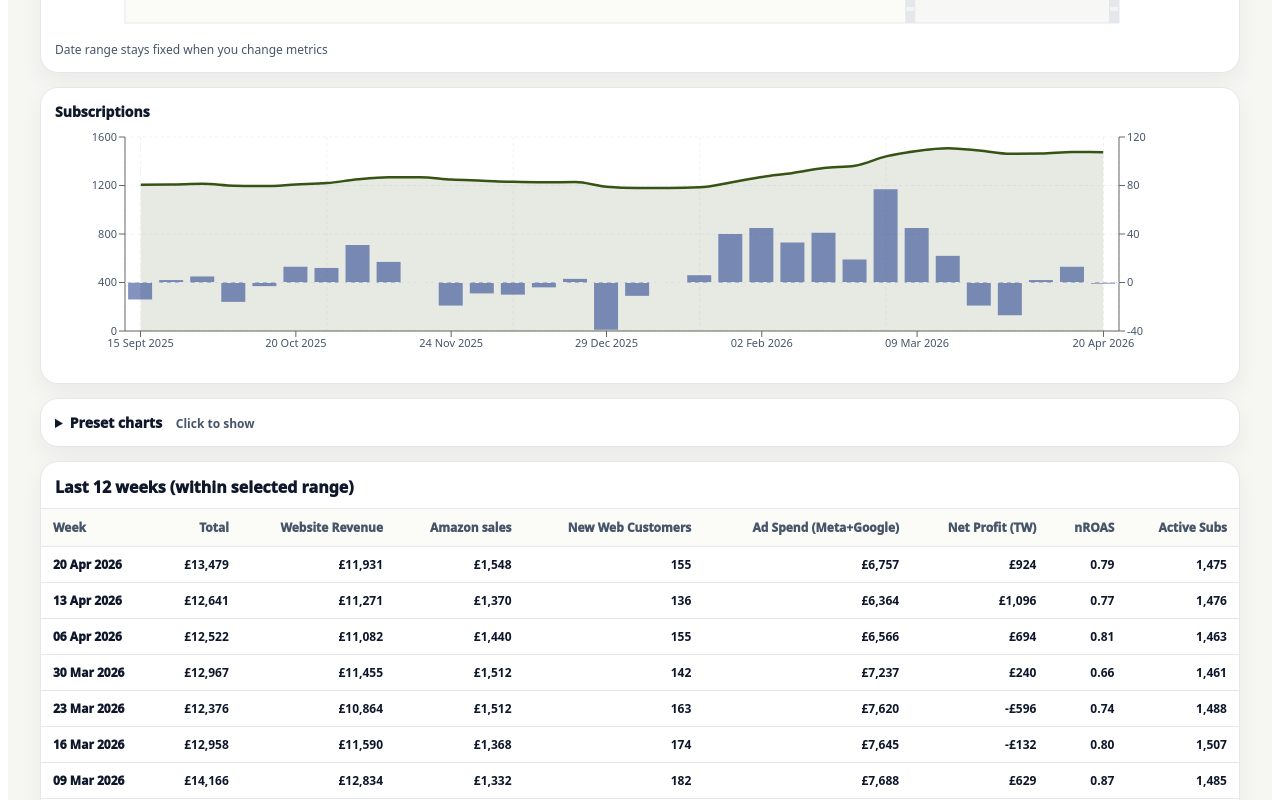
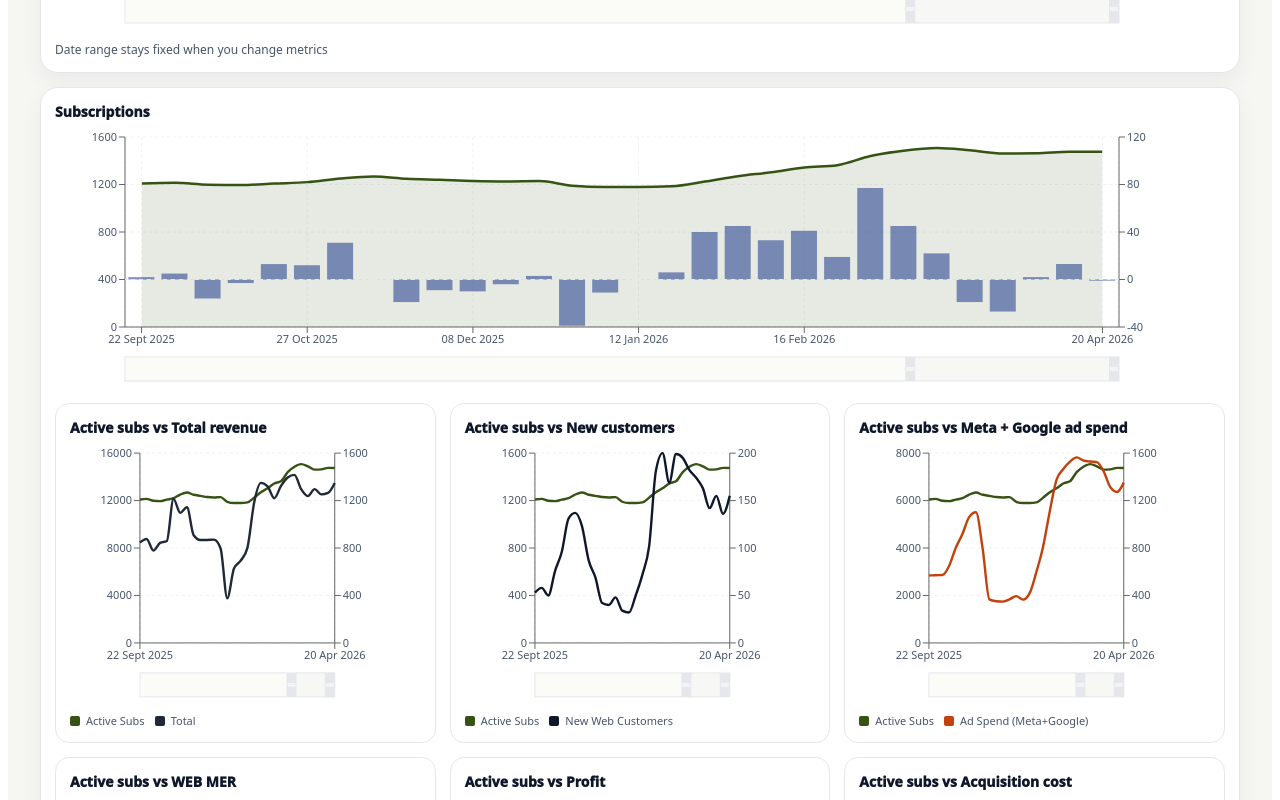
Before and after one commit to I-think-we-struck-goals-here/dashboard-app, a React (Vite) app: page / in a window 1280 px wide. Shown: the part 1120-1920 px from the top of the page. Built offline with nearby package versions, Linux system fonts and the light colour scheme.

Commit message:
feat: add linked subscription comparison charts

```diff
--- a/src/Dashboard.jsx
+++ b/src/Dashboard.jsx
@@ -524,6 +524,100 @@ const PresetMiniChart = ({ title, data, aKey, bKey, axisA, axisB }) => {
   )
 }
 
+const LinkedMetricChart = ({
+  title,
+  data,
+  aKey,
+  bKey,
+  axisA,
+  axisB,
+  brushRange,
+  onBrushChange
+}) => {
+  const colorA = metricColor(aKey)
+  const colorB = metricColor(bKey)
+  const showRightAxis = axisA === "right" || axisB === "right"
+
+  const tooltip = ({ active, payload, label }) => {
+    if (!active || !payload?.length) return null
+    return (
+      <div
+        style={{
+          background: THEME.panel,
+          border: `1px solid ${THEME.border}`,
+          borderRadius: 10,
+          padding: "10px 12px",
+          fontSize: 12,
+          color: THEME.text,
+          boxShadow: "0 10px 30px rgba(15, 23, 42, 0.08)"
+        }}
+      >
+        <div style={{ fontWeight: 800, marginBottom: 6, color: THEME.text }}>{label}</div>
+        {payload
+          .filter((p) => p.value != null)
+          .map((p) => (
+            <div key={p.dataKey} style={{ display: "flex", justifyContent: "space-between", gap: 16 }}>
+              <span style={{ color: THEME.muted }}>{p.dataKey}</span>
+              <span style={{ fontWeight: 800, color: THEME.text }}>{formatVal(p.dataKey, p.value)}</span>
+            </div>
+          ))}
+      </div>
+    )
+  }
+
+  return (
+    <div
+      style={{
+        background: THEME.panel,
+        border: `1px solid ${THEME.border}`,
+        borderRadius: 14,
+        padding: 14
+      }}
+    >
+      <div style={{ fontSize: 14, fontWeight: 950, marginBottom: 8, color: THEME.text }}>{title}</div>
+      <div style={{ width: "100%", height: 260 }}>
+        <ResponsiveContainer>
+          <ComposedChart data={data} margin={{ top: 8, right: showRightAxis ? 26 : 10, left: 10, bottom: 8 }}>
+            <CartesianGrid stroke={THEME.grid} strokeDasharray="3 3" />
+            <XAxis dataKey="_label" tick={{ fontSize: 11, fill: THEME.muted }} minTickGap={56} interval="preserveStartEnd" />
+            <YAxis yAxisId="left" tick={{ fontSize: 11, fill: THEME.muted }} />
+            {showRightAxis ? <YAxis yAxisId="right" orientation="right" tick={{ fontSize: 11, fill: THEME.muted }} /> : null}
+            <Tooltip content={tooltip} />
+            <Line yAxisId={axisA} type="monotone" dataKey={aKey} stroke={colorA} strokeWidth={2.4} dot={false} />
+            <Line yAxisId={axisB} type="monotone" dataKey={bKey} stroke={colorB} strokeWidth={2.4} dot={false} />
+            <Brush
+              dataKey="_label"
+              height={24}
+              stroke={THEME.border}
+              fill={THEME.panel2}
+              travellerWidth={10}
+              startIndex={brushRange.startIndex}
+              endIndex={brushRange.endIndex}
+              onChange={(r) => {
+                if (!r) return
+                const startIndex = r.startIndex ?? brushRange.startIndex
+                const endIndex = r.endIndex ?? brushRange.endIndex
+                onBrushChange({ startIndex, endIndex })
+              }}
+            />
+          </ComposedChart>
+        </ResponsiveContainer>
+      </div>
+
+      <div style={{ display: "flex", gap: 10, marginTop: 8, fontSize: 11, color: THEME.muted, flexWrap: "wrap" }}>
+        <span style={{ display: "inline-flex", gap: 6, alignItems: "center" }}>
+          <span style={{ width: 10, height: 10, borderRadius: 2, background: colorA, display: "inline-block" }} />
+          {aKey}
+        </span>
+        <span style={{ display: "inline-flex", gap: 6, alignItems: "center" }}>
+          <span style={{ width: 10, height: 10, borderRadius: 2, background: colorB, display: "inline-block" }} />
+          {bKey}
+        </span>
+      </div>
+    </div>
+  )
+}
+
 export default function Dashboard() {
   const [visible, setVisible] = useState(() => new Set(["Website Revenue", "Amazon sales", "Total", "Active Subs"]))
   const [chartType, setChartType] = useState("line")
@@ -610,14 +704,6 @@ export default function Dashboard() {
     const { startIndex, endIndex } = brushRange
     return displayedData.slice(startIndex, endIndex + 1)
   }, [displayedData, brushRange])
-
-  const rangeStartTs = rangedData[0]?._ts ?? displayedData[0]?._ts
-  const rangeEndTs = rangedData[rangedData.length - 1]?._ts ?? displayedData[displayedData.length - 1]?._ts
-
-  const rangedSubsData = useMemo(() => {
-    if (!rangeStartTs || !rangeEndTs) return subsData
-    return subsData.filter((r) => r._ts >= rangeStartTs - 7 * 86400000 && r._ts <= rangeEndTs + 7 * 86400000)
-  }, [rangeStartTs, rangeEndTs])
 
   const visibleMetrics = useMemo(() => ALL_METRICS.filter((m) => visible.has(m)), [visible])
 
@@ -739,6 +825,24 @@ export default function Dashboard() {
       ...axisPairForPreset(rangedData, p.aKey, p.bKey)
     }))
   }, [rangedData])
+
+  const subscriptionCharts = useMemo(() => {
+    const list = [
+      { title: "Active subs vs Total revenue", metric: "Total" },
+      { title: "Active subs vs New customers", metric: "New Web Customers" },
+      { title: "Active subs vs Meta + Google ad spend", metric: "Ad Spend (Meta+Google)" },
+      { title: "Active subs vs WEB MER", metric: "WEB MER" },
+      { title: "Active subs vs Profit", metric: "Net Profit (TW)" },
+      { title: "Active subs vs Acquisition cost", metric: "New Customer Aq Cost" }
+    ]
+
+    return list.map((chart) => ({
+      ...chart,
+      aKey: "Active Subs",
+      bKey: chart.metric,
+      ...axisPairForPreset(displayedData, "Active Subs", chart.metric)
+    }))
+  }, [displayedData])
 
   const syncStatusColor =
     syncState.status === "started"
@@ -1180,19 +1284,50 @@ export default function Dashboard() {
 
         <div style={{ background: THEME.panel, border: `1px solid ${THEME.border}`, borderRadius: 18, padding: 14, boxShadow: "0 10px 24px rgba(15, 23, 42, 0.05)", marginBottom: 14 }}>
           <div style={{ fontSize: 14, fontWeight: 950, marginBottom: 8 }}>Subscriptions</div>
-          <div style={{ width: "100%", height: 240 }}>
+          <div style={{ width: "100%", height: 260 }}>
             <ResponsiveContainer>
-              <ComposedChart data={rangedSubsData} margin={{ top: 8, right: 46, left: 10, bottom: 8 }}>
+              <ComposedChart data={displayedData} margin={{ top: 8, right: 46, left: 10, bottom: 8 }}>
                 <CartesianGrid stroke={THEME.grid} strokeDasharray="3 3" />
                 <XAxis dataKey="_label" tick={{ fontSize: 11, fill: THEME.muted }} minTickGap={80} interval="preserveStartEnd" />
                 <YAxis yAxisId="left" tick={{ fontSize: 11, fill: THEME.muted }} />
                 <YAxis yAxisId="right" orientation="right" tick={{ fontSize: 11, fill: THEME.muted }} />
                 <Tooltip content={CustomTooltip} />
-                <Area yAxisId="left" type="monotone" dataKey="active_subscriptions" stroke={metricColor("Active Subs")} fill={metricColor("Active Subs")} fillOpacity={0.12} strokeWidth={2.5} dot={false} />
-                <Bar yAxisId="right" dataKey="net_gained" fill={metricColor("Net Gained Subs")} fillOpacity={0.55} />
+                <Area yAxisId="left" type="monotone" dataKey="Active Subs" stroke={metricColor("Active Subs")} fill={metricColor("Active Subs")} fillOpacity={0.12} strokeWidth={2.5} dot={false} />
+                <Bar yAxisId="right" dataKey="Net Gained Subs" fill={metricColor("Net Gained Subs")} fillOpacity={0.55} />
                 <ReferenceLine yAxisId="right" y={0} stroke={THEME.border} strokeDasharray="4 4" />
+                <Brush
+                  dataKey="_label"
+                  height={24}
+                  stroke={THEME.border}
+                  fill={THEME.panel2}
+                  travellerWidth={10}
+                  startIndex={brushRange.startIndex}
+                  endIndex={brushRange.endIndex}
+                  onChange={(r) => {
+                    if (!r) return
+                    const startIndex = r.startIndex ?? brushRange.startIndex
+                    const endIndex = r.endIndex ?? brushRange.endIndex
+                    setBrushRange({ startIndex, endIndex })
+                  }}
+                />
               </ComposedChart>
             </ResponsiveContainer>
+          </div>
+
+          <div style={{ marginTop: 14, display: "grid", gridTemplateColumns: "repeat(auto-fit, minmax(320px, 1fr))", gap: 14 }}>
+            {subscriptionCharts.map((chart) => (
+              <LinkedMetricChart
+                key={chart.title}
+                title={chart.title}
+                data={displayedData}
+                aKey={chart.aKey}
+                bKey={chart.bKey}
+                axisA={chart.axisA}
+                axisB={chart.axisB}
+                brushRange={brushRange}
+                onBrushChange={setBrushRange}
+              />
+            ))}
           </div>
         </div>
 
```
